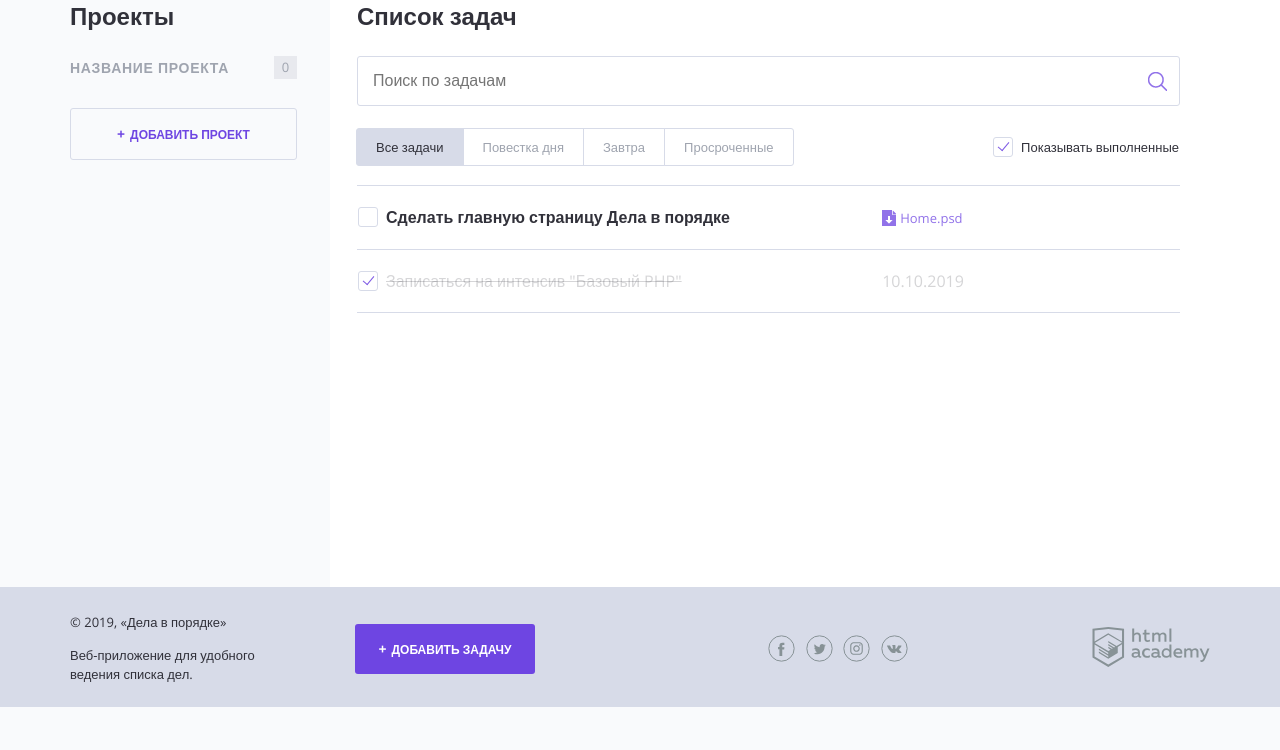
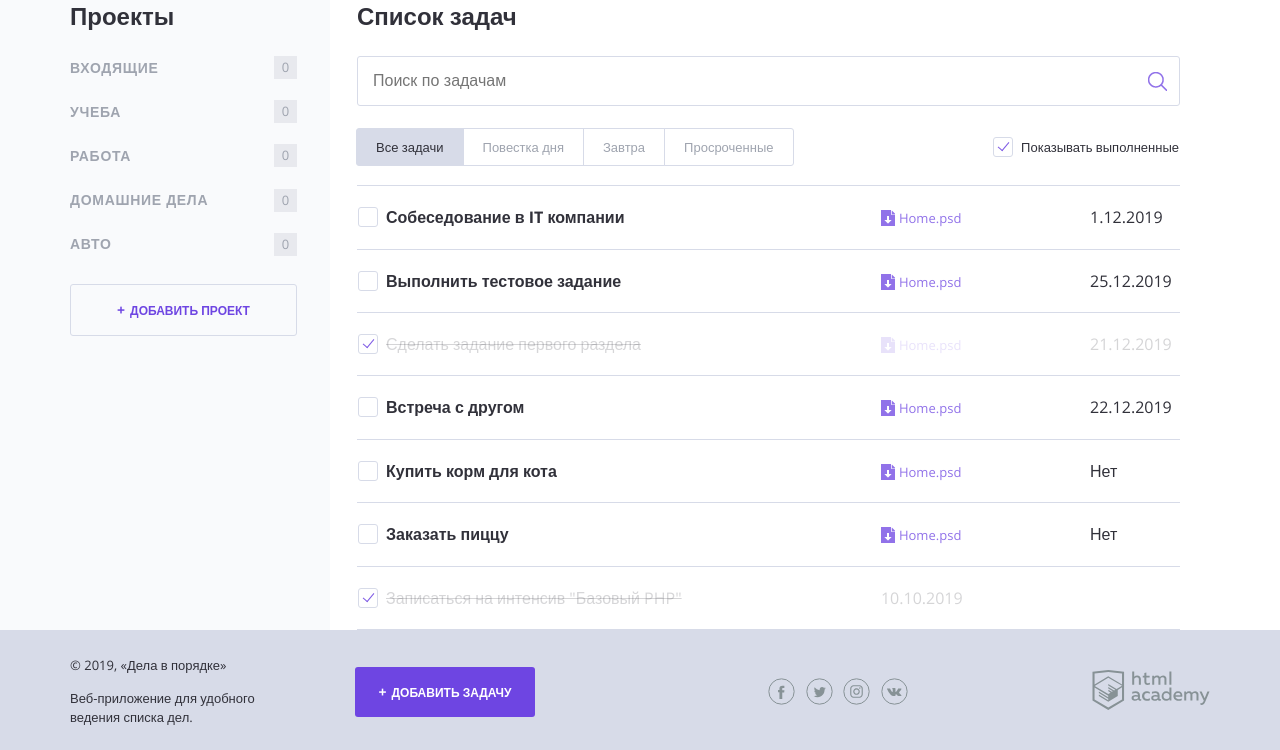
Before and after one commit to alt9/244218-doingsdone, a PHP site: page / in a window 1280 px wide. Shown: the part 93-843 px from the top of the page. Before the commit the page ends 800 px from the top, so only its background shows below. Run offline with PHP 8.4, Linux system fonts and the light colour scheme.

Commit message:
Выполнена итерация по массивам

```diff
--- a/index.php
+++ b/index.php
@@ -1,6 +1,48 @@
 <?php
 // показывать или нет выполненные задачи
 $show_complete_tasks = rand(0, 1);
+// категории проектов
+$categories = ['Входящие', 'Учеба', 'Работа', 'Домашние дела', 'Авто'];
+// задачи и ключи, данные
+$tasks = [
+    [
+    'task' => 'Собеседование в IT компании',
+    'date' => '1.12.2019',
+    'cat' => 'Работа',
+    'result' => false
+    ],
+    [
+    'task' => 'Выполнить тестовое задание',
+    'date' => '25.12.2019',
+    'cat' => 'Работа',
+    'result' => false
+    ],
+    [
+    'task' => 'Сделать задание первого раздела',
+    'date' => '21.12.2019',
+    'cat' => 'Учеба',
+    'result' => true
+    ],
+    [
+    'task' => 'Встреча с другом',
+    'date' => '22.12.2019',
+    'cat' => 'Входящие',
+    'result' => false
+    ],
+    [
+    'task' => 'Купить корм для кота',
+    'date' => 'Нет',
+    'cat' => 'Домашние дела',
+    'result' => false
+    ],
+    [
+    'task' => 'Заказать пиццу',
+    'date' => 'Нет',
+    'cat' => 'Домашние дела',
+    'result' => false
+    ]
+        ];
+
 ?>
 <!DOCTYPE html>
 <html lang="ru">
@@ -46,10 +88,19 @@ $show_complete_tasks = rand(0, 1);
 
                 <nav class="main-navigation">
                     <ul class="main-navigation__list">
+
+                        <?php
+                        // выводим категории меню
+                        $index = 0;
+                        $num = count($categories);
+                        while ($index < $num): ?>
                         <li class="main-navigation__list-item">
-                            <a class="main-navigation__list-item-link" href="#">Название проекта</a>
+                            <a class="main-navigation__list-item-link" href="#"><?=$categories[$index]; ?></a>
                             <span class="main-navigation__list-item-count">0</span>
                         </li>
+                        <?php $index++; ?>
+                        <?php endwhile; ?>
+
                     </ul>
                 </nav>
 
@@ -82,11 +133,14 @@ $show_complete_tasks = rand(0, 1);
                 </div>
 
                 <table class="tasks">
-                    <tr class="tasks__item task">
+                    <?php foreach ($tasks as $key => $value): ?>
+
+                    <tr class="tasks__item task <?php if ($value['result']): ?>task--completed<?php endif; ?>">
+
                         <td class="task__select">
                             <label class="checkbox task__checkbox">
-                                <input class="checkbox__input visually-hidden task__checkbox" type="checkbox" value="1">
-                                <span class="checkbox__text">Сделать главную страницу Дела в порядке</span>
+                                <input class="checkbox__input visually-hidden task__checkbox" type="checkbox" value="1" <?php if ($value['result']): ?>checked<?php endif; ?>>
+                                <span class="checkbox__text"><?=$value['task']; ?></span>
                             </label>
                         </td>
 
@@ -94,8 +148,12 @@ $show_complete_tasks = rand(0, 1);
                             <a class="download-link" href="#">Home.psd</a>
                         </td>
 
-                        <td class="task__date"></td>
+                        <td class="task__date"><?=$value['date']; ?></td>
                     </tr>
+                    <?php endforeach; ?>
+
+
+
                     <!--показывать следующий тег <tr/>, если переменная $show_complete_tasks равна единице-->
                     <?php if ($show_complete_tasks == 1): ?>
                     <tr class="tasks__item task task--completed">
```
